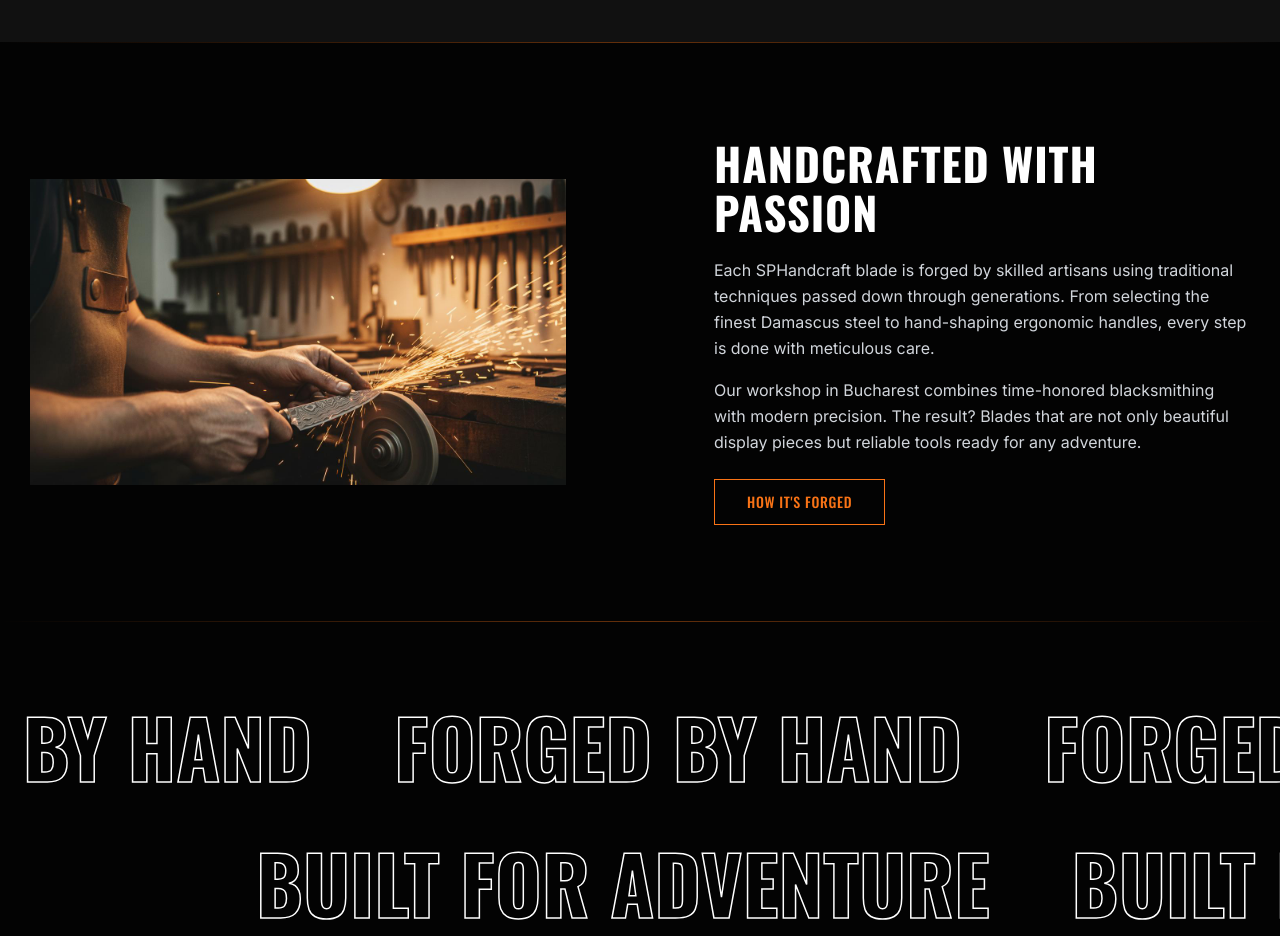
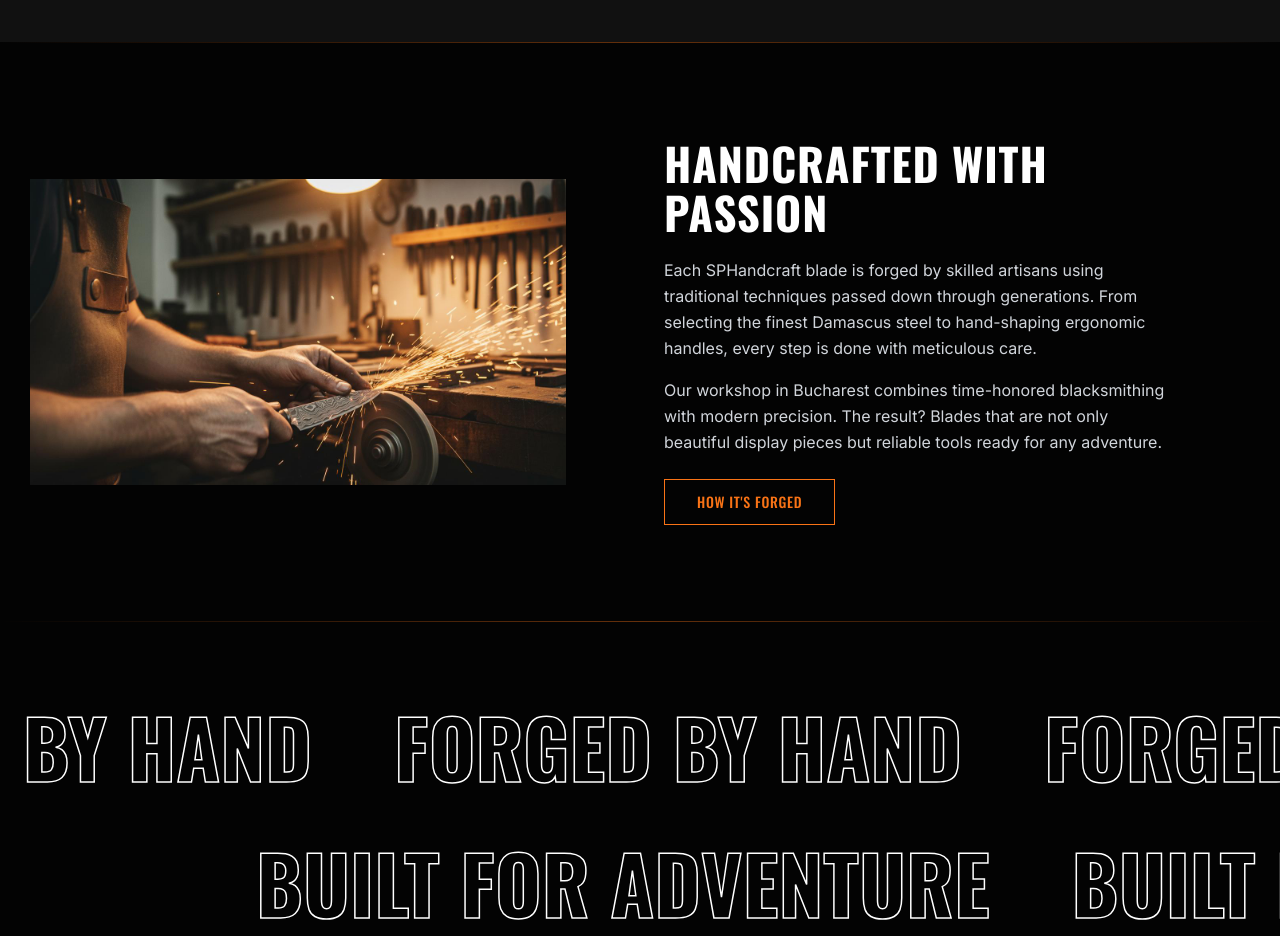
Before and after one commit to soulstreamer/sphandcrafted, a React (Vite) app in the folder app/: page / in a window 1280 px wide. Shown: the part 7120-8056 px from the top of the page. Built offline with nearby package versions, Linux system fonts and the light colour scheme.

Commit message:
fix: about section mobile centering - image and text properly centered

```diff
--- a/app/src/pages/HomePage.tsx
+++ b/app/src/pages/HomePage.tsx
@@ -642,7 +642,8 @@ function AboutSection() {
       className="py-24 px-5 lg:px-20 bg-[#030303]"
     >
       <div className="max-w-[1280px] mx-auto grid grid-cols-1 lg:grid-cols-2 gap-12 items-center">
-        <div className="about-img rounded-lg overflow-hidden mx-auto w-full max-w-sm lg:max-w-none">
+        <div className="flex justify-center">
+          <div className="about-img rounded-lg overflow-hidden w-full max-w-sm lg:max-w-none">
             <img
               src="/images/about.jpg"
               alt="Artisan crafting a Damascus blade"
@@ -650,15 +651,16 @@ function AboutSection() {
               loading="lazy"
             />
           </div>
-        <div className="about-text text-center lg:text-left flex flex-col items-center lg:items-start">
-          <h2 className="section-heading">{t("about.heading")}</h2>
-          <p className="font-inter text-gray-300 text-base leading-relaxed mt-5">
+        </div>
+        <div className="flex flex-col items-center lg:items-start">
+          <h2 className="section-heading text-center lg:text-left">{t("about.heading")}</h2>
+          <p className="font-inter text-gray-300 text-base leading-relaxed mt-5 text-center lg:text-left max-w-lg">
             {t("about.p1")}
           </p>
-          <p className="font-inter text-gray-300 text-base leading-relaxed mt-4">
+          <p className="font-inter text-gray-300 text-base leading-relaxed mt-4 text-center lg:text-left max-w-lg">
             {t("about.p2")}
           </p>
-          <Link to="/how-its-forged" className="btn-outline mt-6 inline-block">
+          <Link to="/how-its-forged" className="btn-outline mt-6">
             {t("about.cta")}
           </Link>
         </div>
```
Lines whose indentation alone changed are shown as unchanged.
